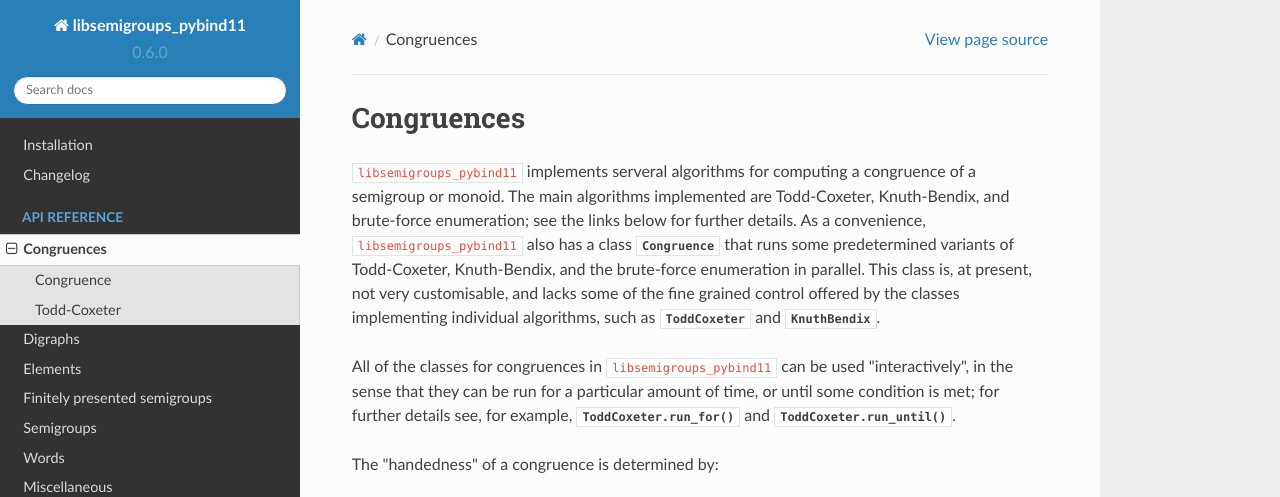
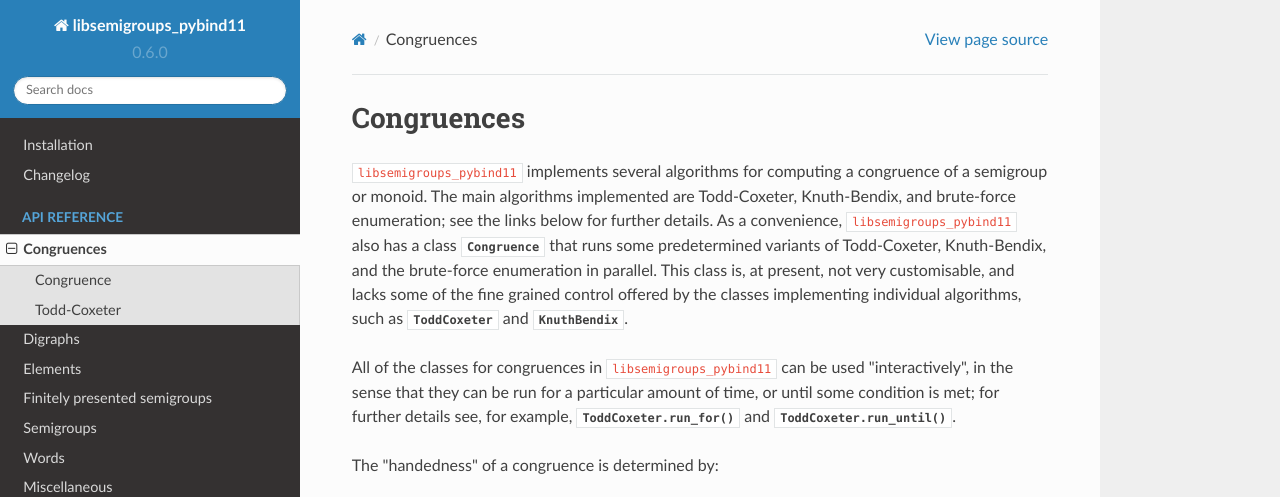
Before and after one commit to libsemigroups/libsemigroups_pybind11, a Sphinx documentation site: the page built from docs/source/congruences.rst, in a window 1280 px wide, cut to the strip 0-497 px from the top of the page. Built offline with Sphinx 7.4.7 and the Read the Docs theme 2.0.0, drawn with Linux system fonts in a browser that asks for light colours; pages that are not in the unit, such as notebooks, are missing from menus.

Commit message:
codespell correct spelling

```diff
--- a/docs/source/congruences.rst
+++ b/docs/source/congruences.rst
@@ -9,7 +9,7 @@
 Congruences
 ===========
 
-``libsemigroups_pybind11`` implements serveral algorithms for computing a
+``libsemigroups_pybind11`` implements several algorithms for computing a
 congruence of a semigroup or monoid. The main algorithms implemented are
 Todd-Coxeter, Knuth-Bendix, and brute-force enumeration; see the links below
 for further details. As a convenience, ``libsemigroups_pybind11`` also has a
--- a/docs/source/fpsemigroups.rst
+++ b/docs/source/fpsemigroups.rst
@@ -7,7 +7,7 @@
 Finitely presented semigroups
 =============================
 
-``libsemigroups`` implements serveral algorithms for computing finitely
+``libsemigroups`` implements several algorithms for computing finitely
 presented semigroups and monoids. The main algorithms implemented are
 Todd-Coxeter, Knuth-Bendix, and brute-force enumeration; see the links below
 for further details. As a convenience, ``libsemigroups_pybind11`` also has a class
```
Also changed, not shown: 1 other file.
